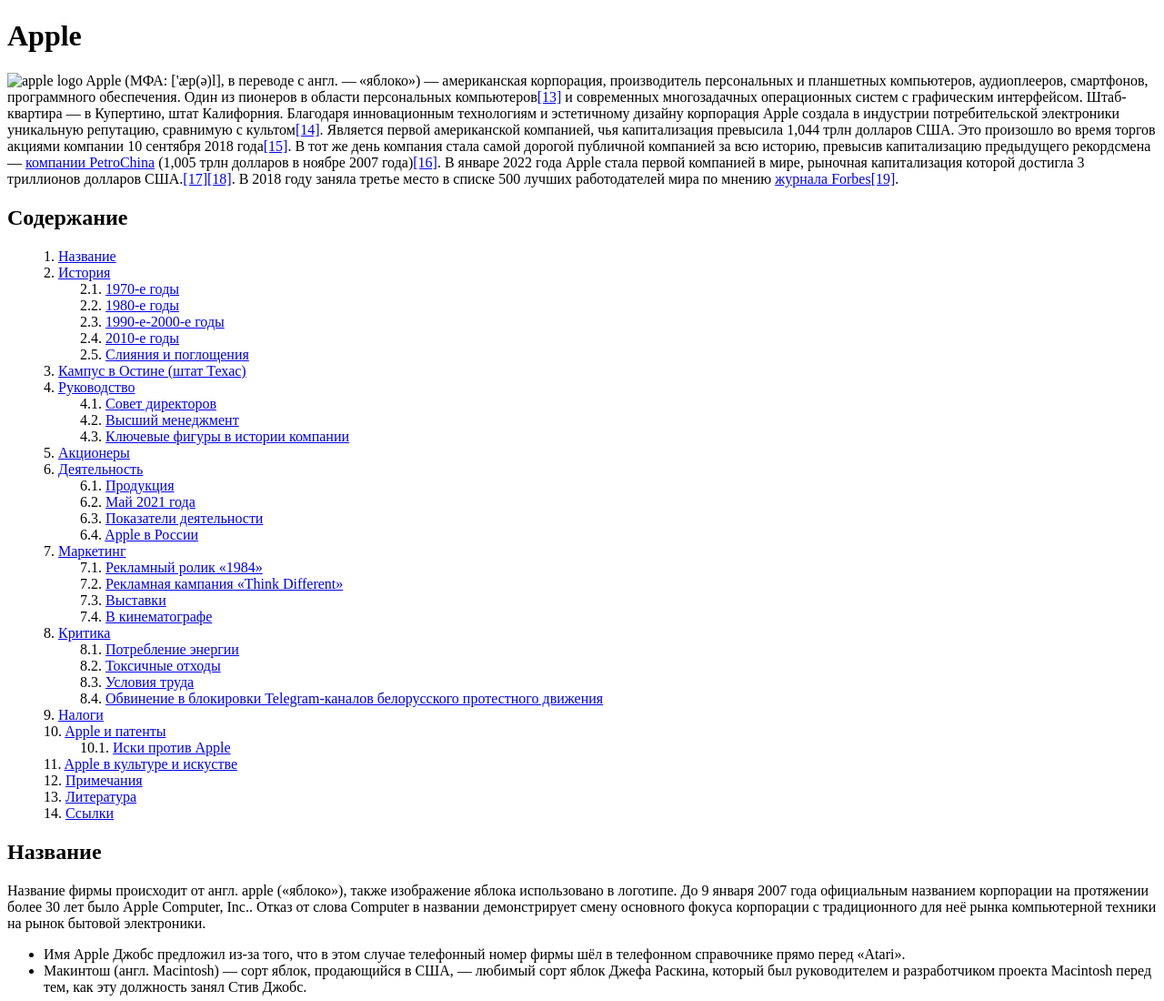
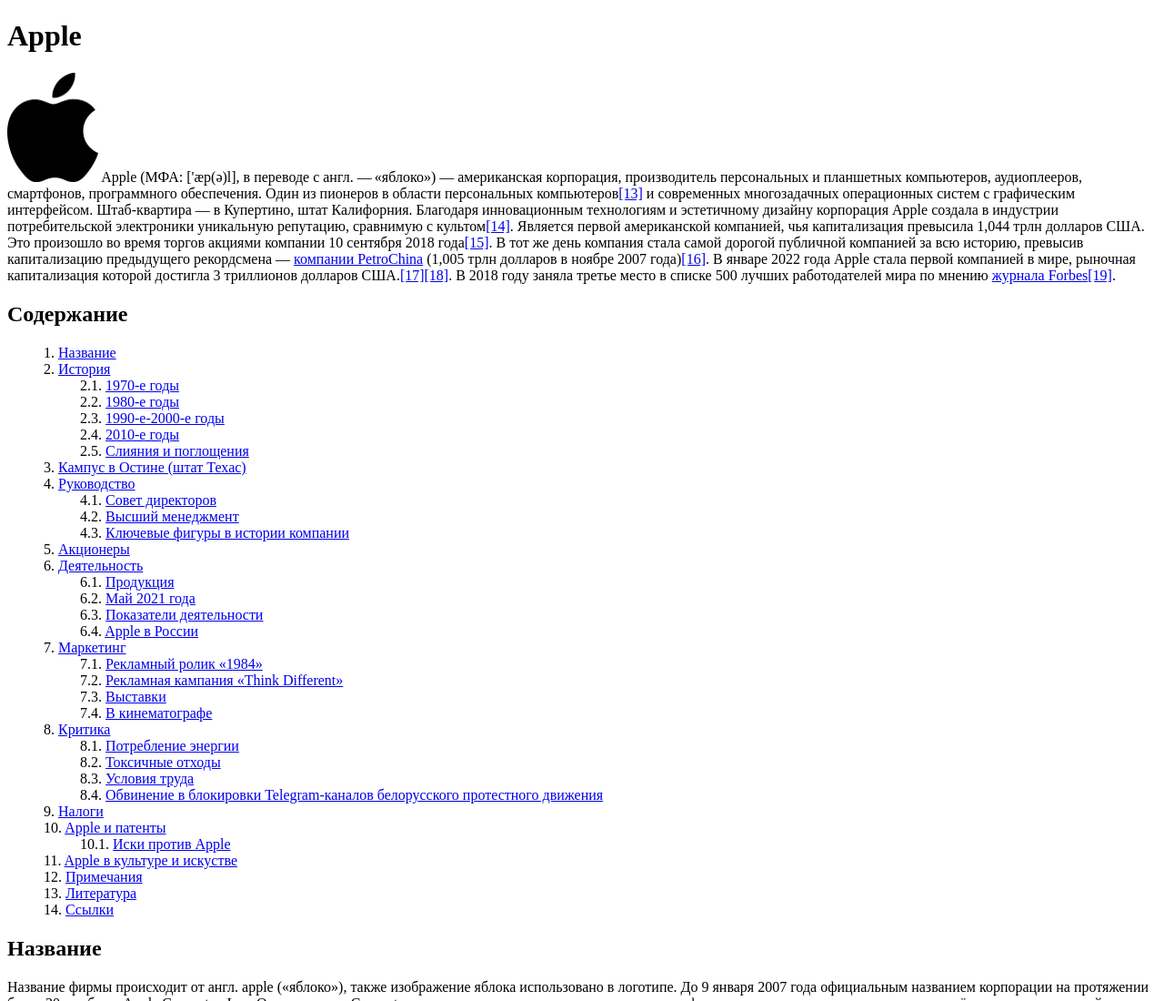
Before and after one commit to nym-tmn/Lesson_1, a plain HTML site: page index.html in a window 1280 px wide. Shown: the top 1100 px of the page at 91% size. Drawn offline with Linux system fonts and the light colour scheme; the site is published under a folder, as on GitHub Pages, so addresses that start at the root find nothing.

Commit message:
Lesson_1

```diff
--- a/index.html
+++ b/index.html
@@ -14,7 +14,7 @@
 		<h1>Apple</h1>
 		<div>
 			<p>
-				<img width="100" height="120" src="/img/logo.png" alt="apple logo">
+				<img width="100" height="120" src="./img/logo.png" alt="apple logo">
 				<span>
 					Apple (МФА: ['æp(ə)l], в переводе с англ. — «яблоко») — американская корпорация, производитель
 					персональных и планшетных компьютеров, аудиоплееров, смартфонов, программного обеспечения. Один из
```
